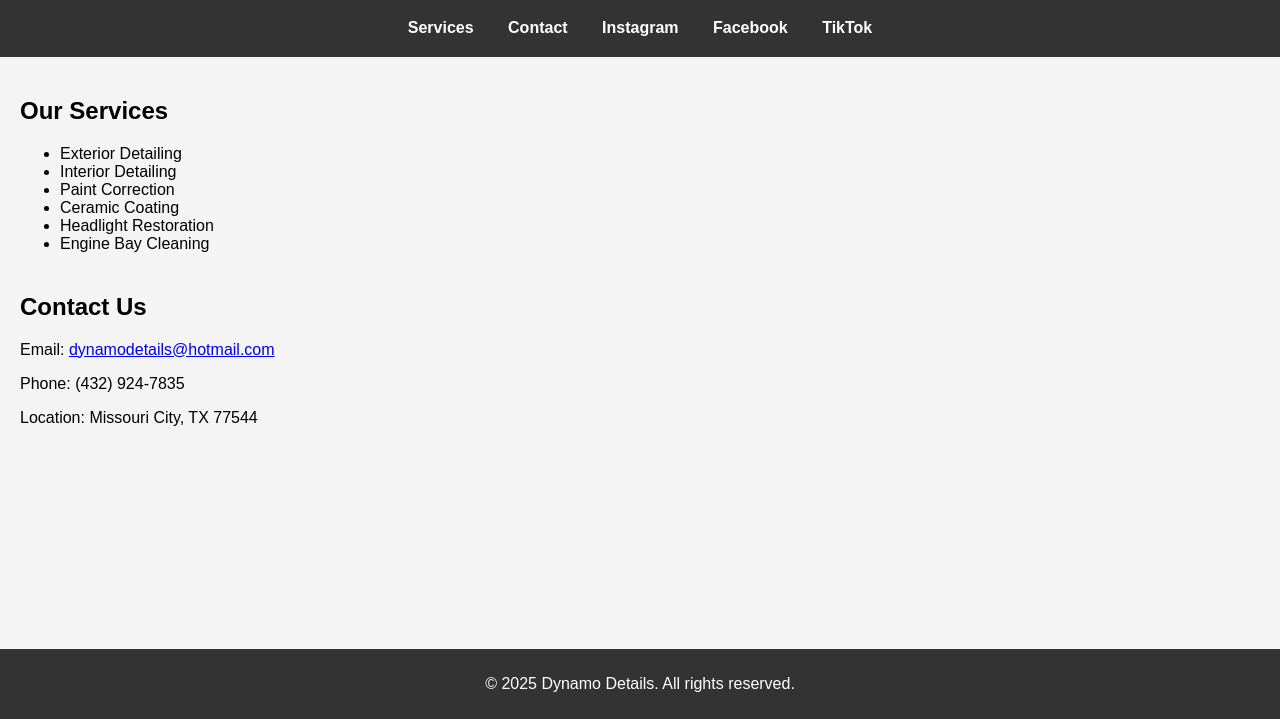
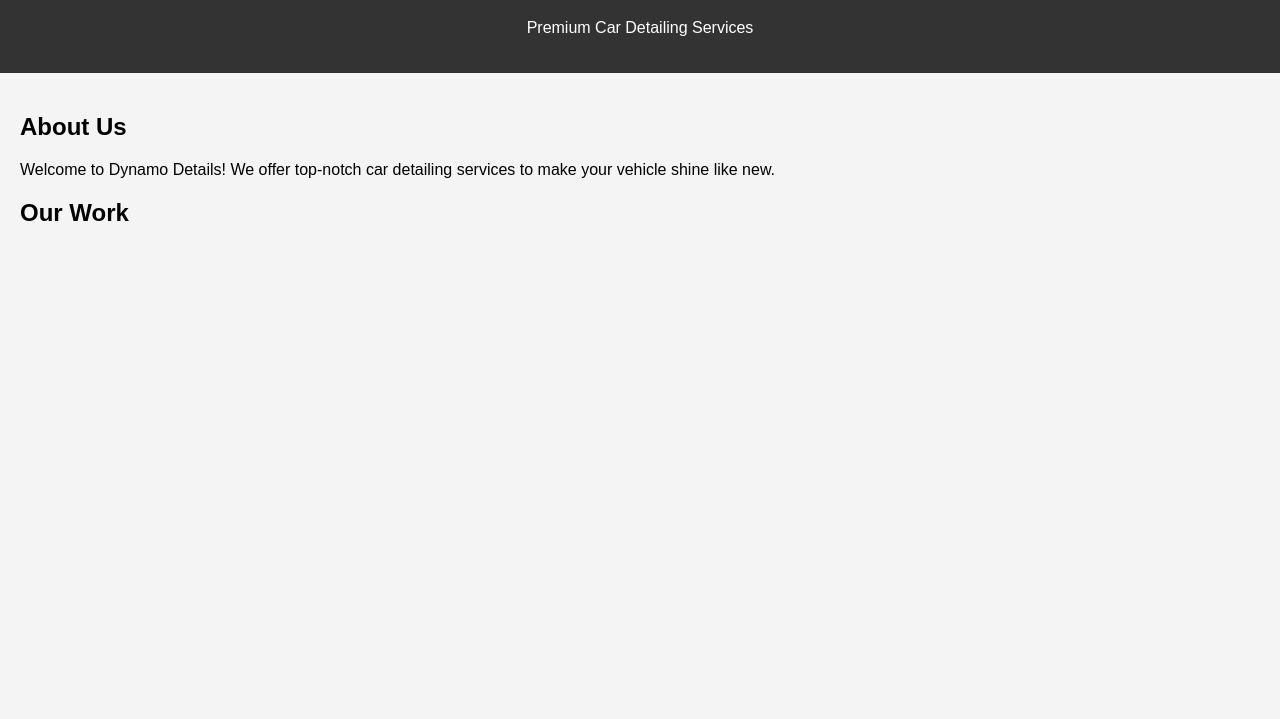
Before and after one commit to Emmanuel21212112/dynamodetails, a plain HTML site: page index.html in a window 1280 px wide. Shown: the part 81-800 px from the top of the page. Drawn offline with Linux system fonts and the light colour scheme.

Commit message:
Update index.html

```diff
--- a/index.html
+++ b/index.html
@@ -14,64 +14,41 @@
     header {
       background-color: #333;
       color: #fff;
-      padding: 20px 0;
+      padding: 20px;
       text-align: center;
     }
-    nav a {
-      color: #fff;
-      margin: 0 15px;
-      text-decoration: none;
-      font-weight: bold;
-    }
-    .container {
+    .content {
       padding: 20px;
     }
-    .services, .contact {
-      margin-bottom: 40px;
+    .instagram-feed {
+      display: flex;
+      flex-wrap: wrap;
+      gap: 10px;
+      justify-content: center;
     }
-    footer {
-      background-color: #333;
-      color: #fff;
-      text-align: center;
-      padding: 10px 0;
-      position: fixed;
-      width: 100%;
-      bottom: 0;
+    .instagram-feed img {
+      width: 200px;
+      height: 200px;
+      object-fit: cover;
     }
   </style>
 </head>
 <body>
   <header>
     <h1>Dynamo Details</h1>
-    <nav>
-      <a href="#services">Services</a>
-      <a href="#contact">Contact</a>
-      <a href="https://www.instagram.com/dynamo_details_/" target="_blank">Instagram</a>
-      <a href="https://www.facebook.com/DynamoDetailing618/" target="_blank">Facebook</a>
-      <a href="https://www.tiktok.com/@dynamo_details_" target="_blank">TikTok</a>
-    </nav>
+    <p>Premium Car Detailing Services</p>
   </header>
-  <div class="container">
-    <section class="services" id="services">
-      <h2>Our Services</h2>
-      <ul>
-        <li>Exterior Detailing</li>
-        <li>Interior Detailing</li>
-        <li>Paint Correction</li>
-        <li>Ceramic Coating</li>
-        <li>Headlight Restoration</li>
-        <li>Engine Bay Cleaning</li>
-      </ul>
-    </section>
-    <section class="contact" id="contact">
-      <h2>Contact Us</h2>
-      <p>Email: <a href="mailto:dynamodetails@hotmail.com">dynamodetails@hotmail.com</a></p>
-      <p>Phone: (432) 924-7835</p>
-      <p>Location: Missouri City, TX 77544</p>
-    </section>
+  <div class="content">
+    <h2>About Us</h2>
+    <p>Welcome to Dynamo Details! We offer top-notch car detailing services to make your vehicle shine like new.</p>
+    <h2>Our Work</h2>
+    <div class="instagram-feed">
+      <!-- Instagram images will be displayed here -->
+    </div>
   </div>
-  <footer>
-    <p>&copy; 2025 Dynamo Details. All rights reserved.</p>
-  </footer>
+  <script>
+    // JavaScript to fetch and display Instagram images
+    // This requires setting up an Instagram API or using a third-party service
+  </script>
 </body>
 </html>
```
